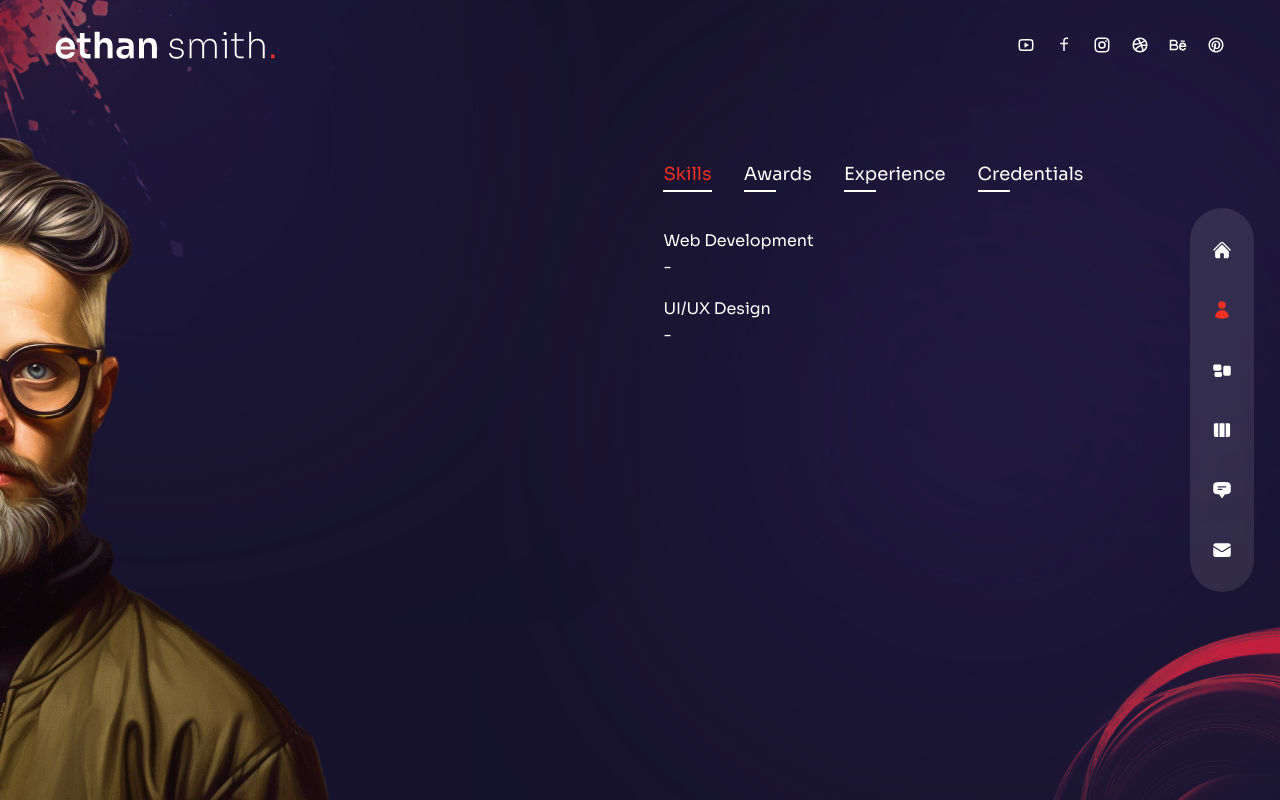
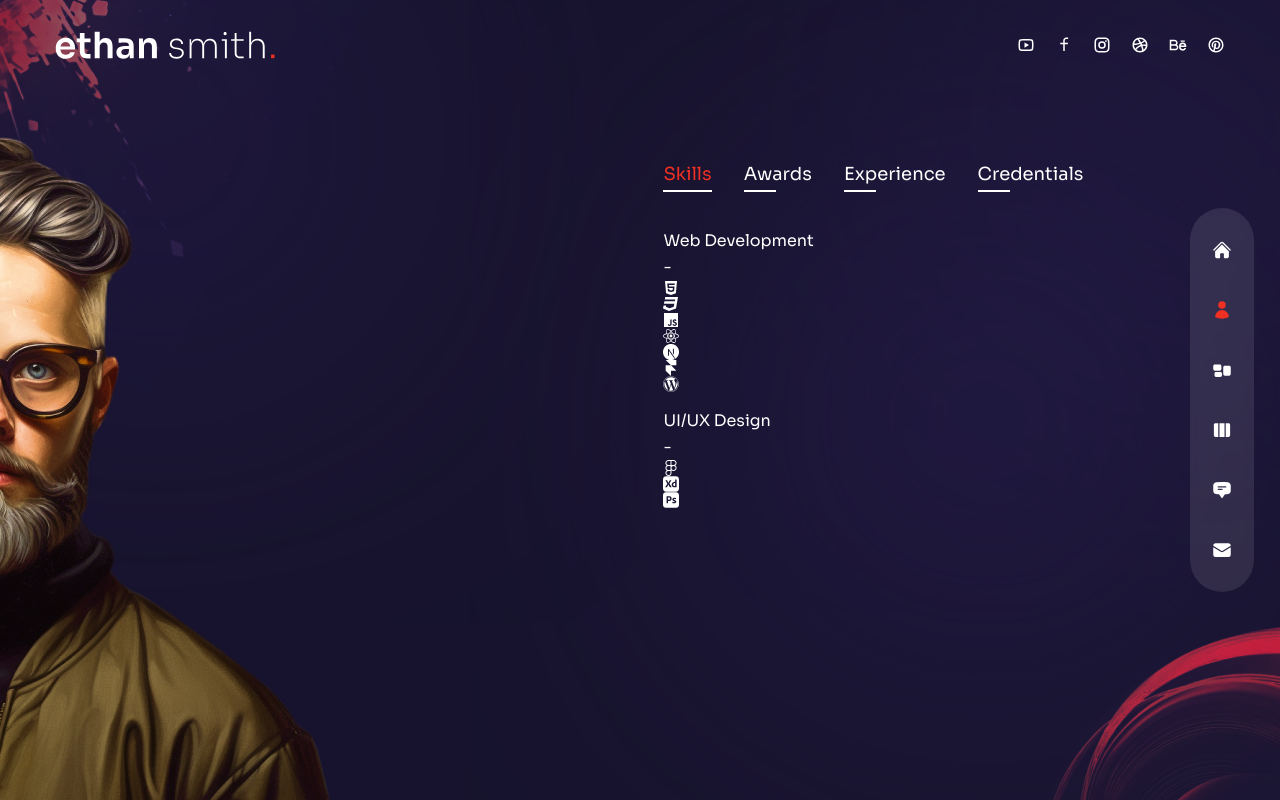
Before and after one commit to erickdc7/react-portfolio-2, a Next.js app: page /about in a window 1280 px wide. Built offline with nearby package versions, Linux system fonts and the light colour scheme.

Commit message:
add icons

```diff
--- a/pages/about/index.js
+++ b/pages/about/index.js
@@ -140,7 +140,16 @@ const About = () => {
                     <div>{item.title}</div>
                     <div className="hidden md:flex">-</div>
                     <div>{item.stage}</div>
-                    {/* Icons */}
+                    <div>
+                      {/* Icons */}
+                      {
+                        item.icons?.map((icon, itemIndex) => {
+                          return (
+                            <div key={itemIndex}>{icon}</div>
+                          )
+                        })
+                      }
+                    </div>
                   </div>
                 )
               })
```
